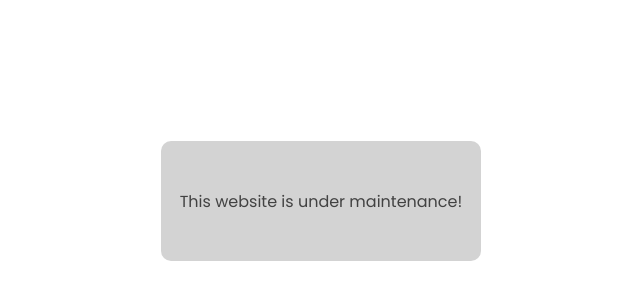
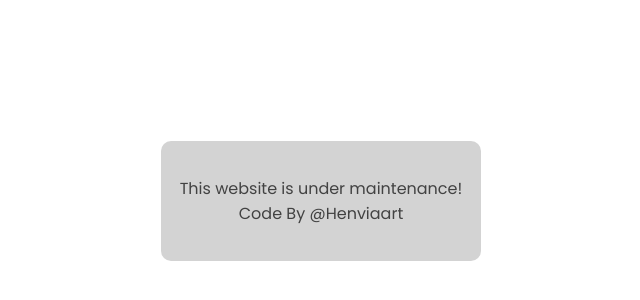
Before and after one commit to Rikkuu/7Idiotpeople.github.io, a plain HTML site: page index.html in a window 1280 px wide. Shown: the part 274-574 px from the top of the page, without its empty margins (319-959 px from the left). Drawn offline with Linux system fonts and the light colour scheme.

```diff
--- a/index.html
+++ b/index.html
@@ -15,7 +15,7 @@
     <body>
         <div class="box">
             <div class="container">
-                <p>This website is under maintenance!</p>
+                <p>This website is under maintenance! Code By <a href="https://www.instagram.com/henviaart/">@Henviaart</a></p>
             </div>
         </div>
     </body>
--- a/style/index.css
+++ b/style/index.css
@@ -21,6 +21,16 @@
     display: grid;
     place-items: center;
     color: rgb(66, 66, 66);
+    text-align: center;
+}
+
+.container a {
+    text-decoration: none;
+    color: rgb(66, 66, 66);
+}
+
+.container a:hover {
+    color: rgb(184, 92, 92);
 }
 
 .container:hover {
```
